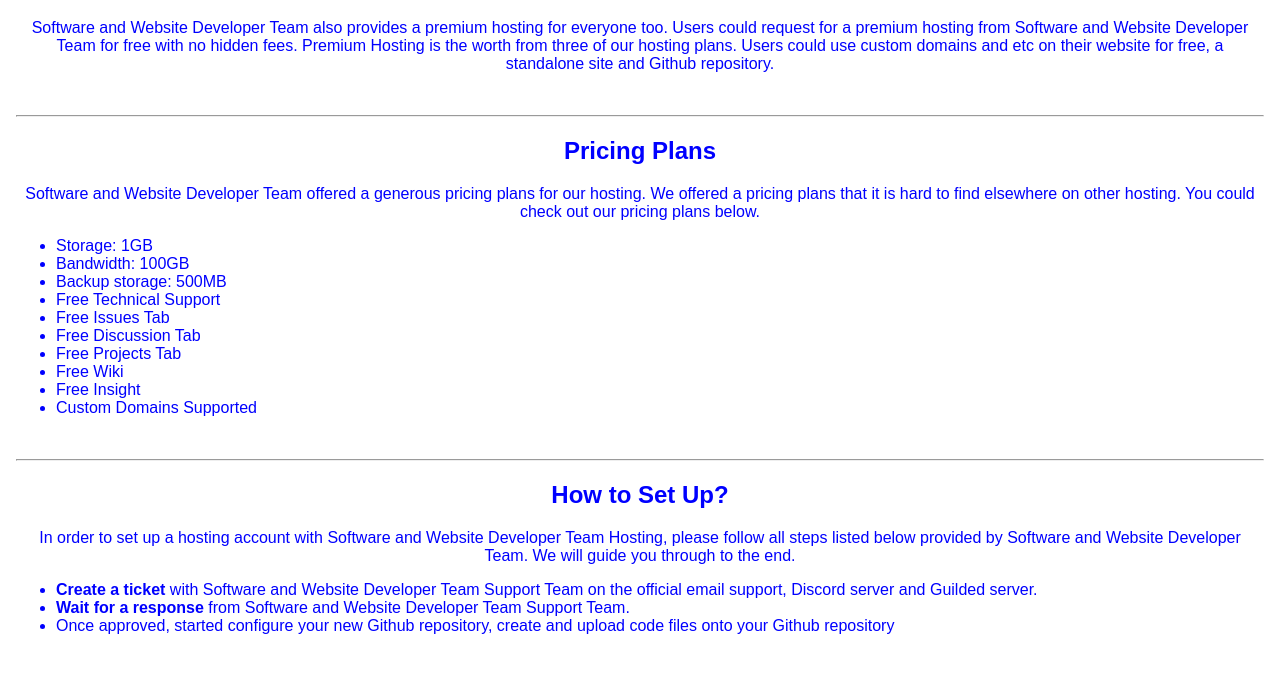
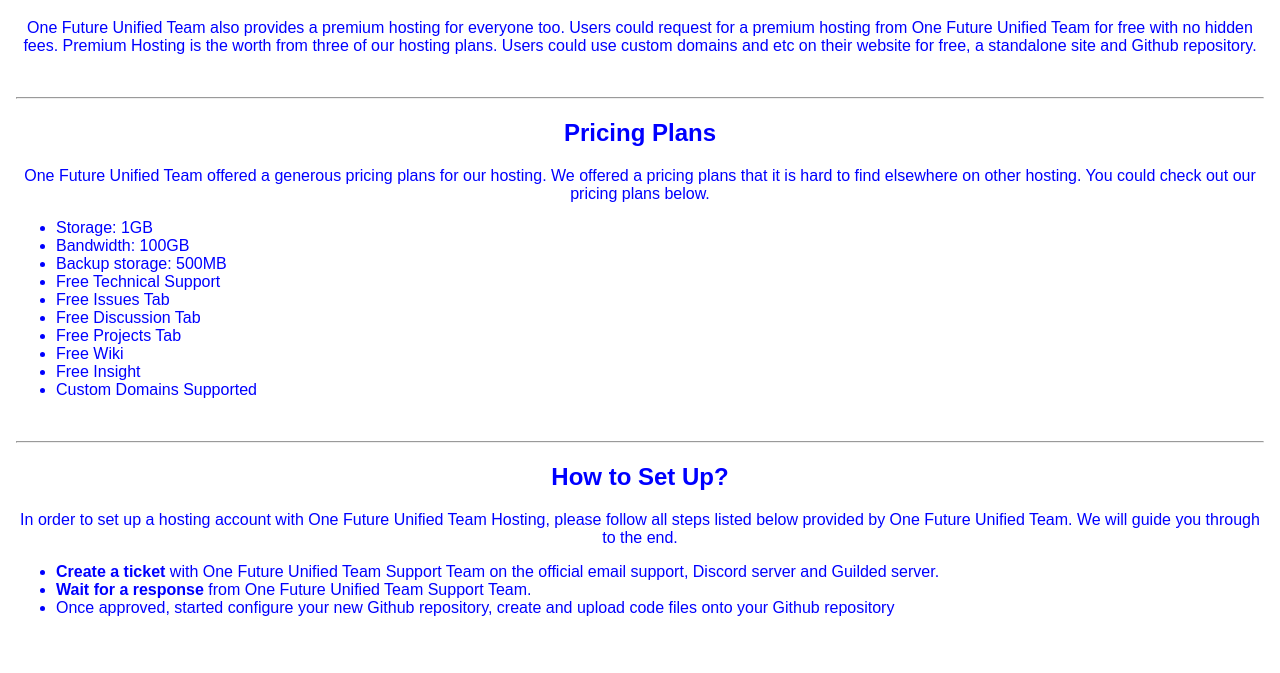
Before and after one commit to One-Future-Unified-Team/Store, a plain HTML site: page hosting-premium.html in a window 1280 px wide. Shown: the part 125-798 px from the top of the page. Drawn offline with Linux system fonts and the light colour scheme.

Commit message:
Update hosting-premium.html

```diff
--- a/hosting-premium.html
+++ b/hosting-premium.html
@@ -139,11 +139,11 @@ body {
 
 <div style="padding:16px;text-align:center;color:blue;">
 <h1>Premium Hosting</h1>
-<p>Software and Website Developer Team also provides a premium hosting for everyone too. Users could request for a premium hosting from Software and Website Developer Team for free with no hidden fees. Premium Hosting is the worth from three of our hosting plans. Users could use custom domains and etc on their website for free, a standalone site and Github repository. </p>
+<p>One Future Unified Team also provides a premium hosting for everyone too. Users could request for a premium hosting from One Future Unified Team for free with no hidden fees. Premium Hosting is the worth from three of our hosting plans. Users could use custom domains and etc on their website for free, a standalone site and Github repository. </p>
 <br>
 <hr>
 <h2>Pricing Plans</h2>
-<p>Software and Website Developer Team offered a generous pricing plans for our hosting. We offered a pricing plans that it is hard to find elsewhere on other hosting. You could check out our pricing plans below.</p>
+<p>One Future Unified Team offered a generous pricing plans for our hosting. We offered a pricing plans that it is hard to find elsewhere on other hosting. You could check out our pricing plans below.</p>
 <ul style="text-align:left;">
 <li>Storage: 1GB</li>
 <li>Bandwidth: 100GB</li>
@@ -159,10 +159,10 @@ body {
 <br>
 <hr>
 <h2>How to Set Up?</h2>
-<p>In order to set up a hosting account with Software and Website Developer Team Hosting, please follow all steps listed below provided by Software and Website Developer Team. We will guide you through to the end.</p>
+<p>In order to set up a hosting account with One Future Unified Team Hosting, please follow all steps listed below provided by One Future Unified Team. We will guide you through to the end.</p>
 <ul style="text-align:left;">
-<li><strong>Create a ticket</strong> with Software and Website Developer Team Support Team on the official email support, Discord server and Guilded server.</li>
-<li><strong>Wait for a response</strong> from Software and Website Developer Team Support Team.</li>
+<li><strong>Create a ticket</strong> with One Future Unified Team Support Team on the official email support, Discord server and Guilded server.</li>
+<li><strong>Wait for a response</strong> from One Future Unified Team Support Team.</li>
 <li>Once approved, started configure your new Github repository, create and upload code files onto your Github repository</li>
 </ul>
 </div>
```
